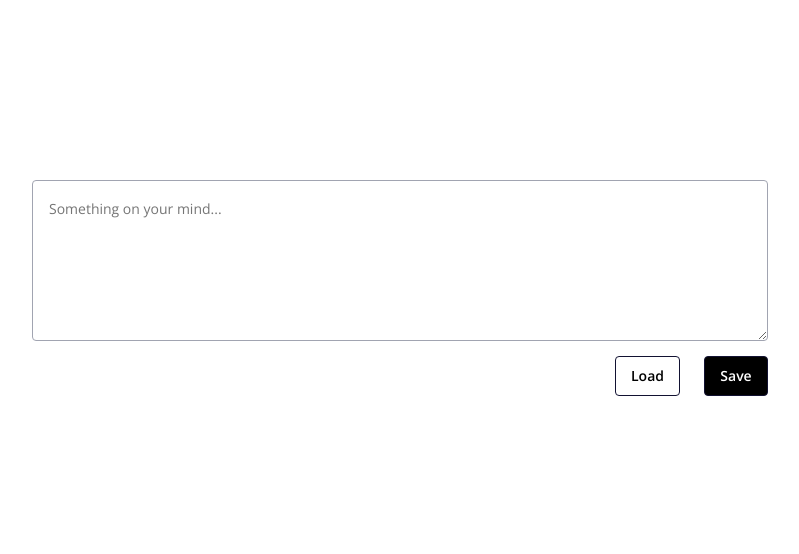
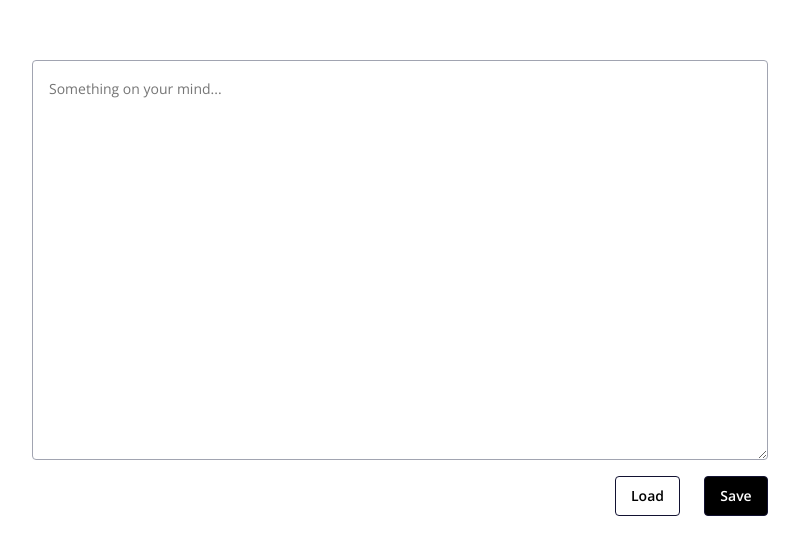
Before and after one commit to pgrochowina/pwa-notepad, a website built with webpack: page src/pages/index.html in a window 1280 px wide. Shown: the part 112-666 px from the top of the page, without its empty margins (240-1039 px from the left). Built offline with nearby package versions, Linux system fonts and the light colour scheme.

Commit message:
refactor: change in height of textarea

```diff
--- a/src/scss/main.scss
+++ b/src/scss/main.scss
@@ -42,7 +42,7 @@ body {
   }
   &__text {
     width: 100%;
-    min-height: 161px;
+    min-height: 400px;
     font-size: 14px;
     line-height: 24px;
     color: #a1a4b1;
```
